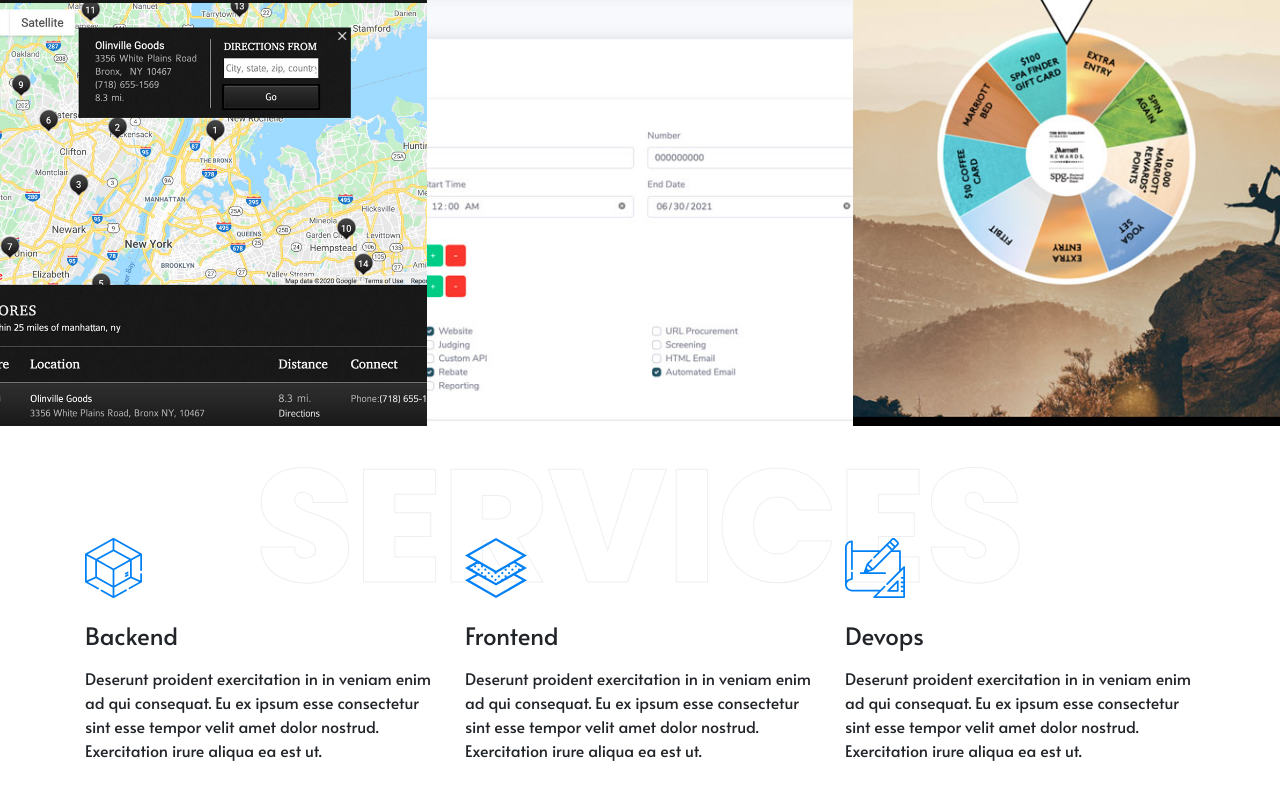
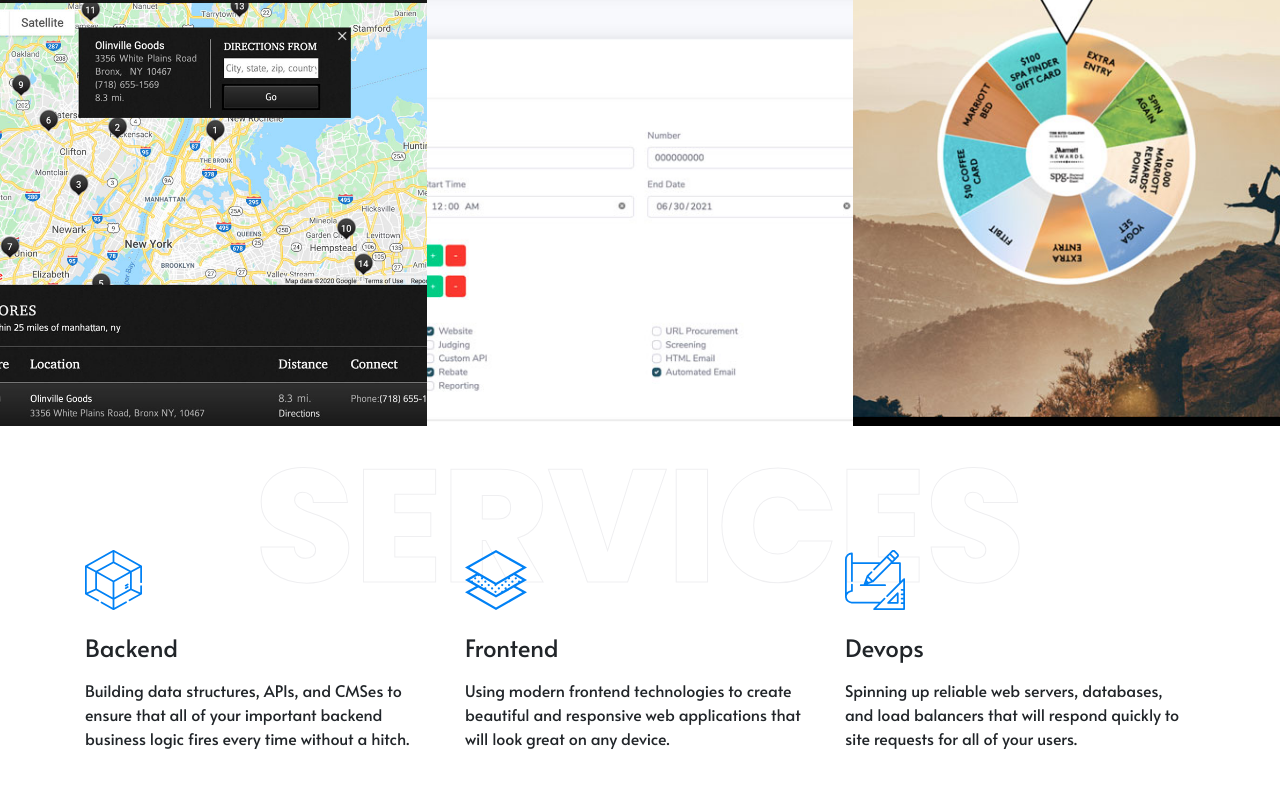
Before and after one commit to dmls/portfolio, a React (Create React App) app: page / in a window 1280 px wide. Shown: the part 1654-2454 px from the top of the page. Built offline with nearby package versions, Linux system fonts and the light colour scheme.

Commit message:
Replace placeholder services copy

```diff
--- a/src/Components/Services.js
+++ b/src/Components/Services.js
@@ -11,15 +11,15 @@
     let items = [{
       icon: imgCube,
       title: 'Backend',
-      text: 'Deserunt proident exercitation in in veniam enim ad qui consequat. Eu ex ipsum esse consectetur sint esse tempor velit amet dolor nostrud. Exercitation irure aliqua ea est ut.'
+      text: 'Building data structures, APIs, and CMSes to ensure that all of your important backend business logic fires every time without a hitch.'
     }, {
       icon: imgLayers,
       title: 'Frontend',
-      text: 'Deserunt proident exercitation in in veniam enim ad qui consequat. Eu ex ipsum esse consectetur sint esse tempor velit amet dolor nostrud. Exercitation irure aliqua ea est ut.'
+      text: 'Using modern frontend technologies to create beautiful and responsive web applications that will look great on any device.'
     }, {
       icon: imgPaper,
       title: 'Devops',
-      text: 'Deserunt proident exercitation in in veniam enim ad qui consequat. Eu ex ipsum esse consectetur sint esse tempor velit amet dolor nostrud. Exercitation irure aliqua ea est ut.'
+      text: 'Spinning up reliable web servers, databases, and load balancers that will respond quickly to site requests for all of your users.'
     }];
 
     let content = (
```
